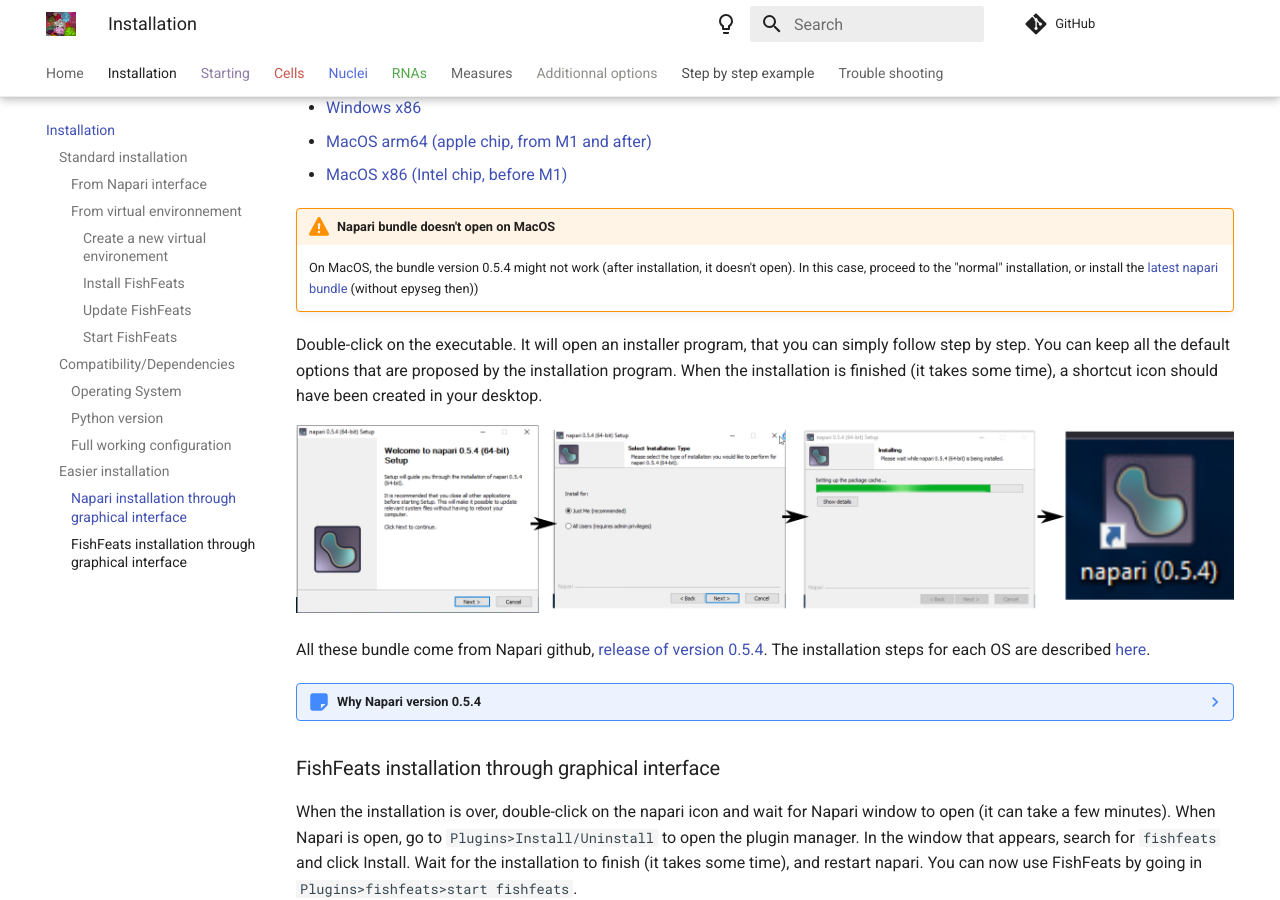
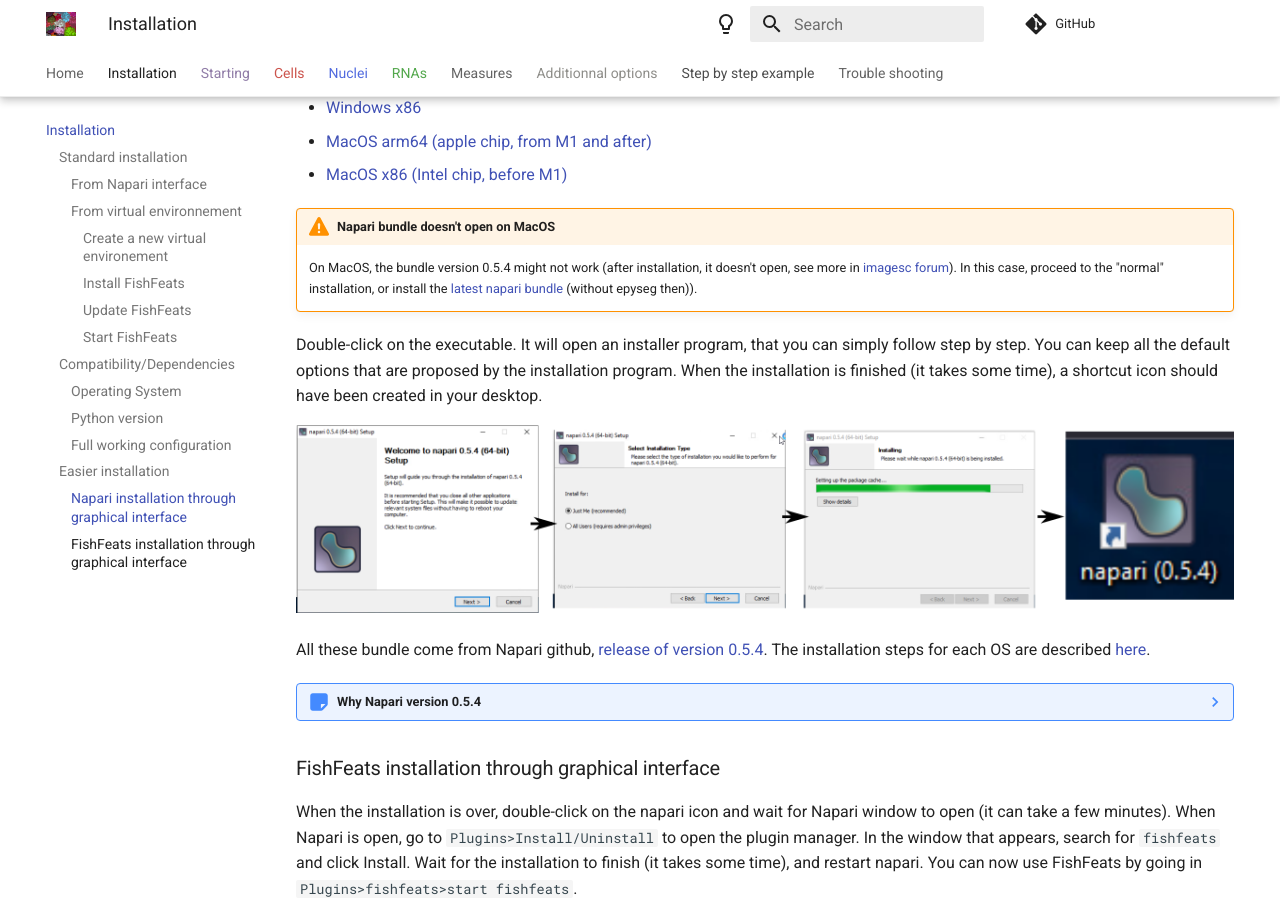
Before and after one commit to gletort/FishFeats, an MkDocs documentation site: the page built from docs/Installation.md, in a window 1280 px wide and 900 px high, scrolled down 2675 px. Built offline with MkDocs 1.6.1 and Material for MkDocs 9.7.7, drawn with Linux system fonts in a browser that asks for light colours; comment, search, counter and statistics services are not loaded.

Commit message:
link issue imagesc

```diff
--- a/docs/Installation.md
+++ b/docs/Installation.md
@@ -99,7 +99,7 @@
 * [MacOS x86 (Intel chip, before M1)](https://github.com/napari/napari/releases/download/v0.5.4/napari-0.5.4-macOS-x86_64.pkg)
 
 !!! warning "Napari bundle doesn't open on MacOS"
-	On MacOS, the bundle version 0.5.4 might not work (after installation, it doesn't open). In this case, proceed to the "normal" installation, or install the [latest napari bundle](https://napari.org/stable/tutorials/fundamentals/installation_bundle_conda.html#macos-bundle) (without epyseg then))
+	On MacOS, the bundle version 0.5.4 might not work (after installation, it doesn't open, see more in [imagesc forum](https://forum.image.sc/t/bundle-napari-0-5-4-on-macos-permission-denied/117259)). In this case, proceed to the "normal" installation, or install the [latest napari bundle](https://napari.org/stable/tutorials/fundamentals/installation_bundle_conda.html#macos-bundle) (without epyseg then)).
 
 Double-click on the executable.
 It will open an installer program, that you can simply follow step by step.
```
